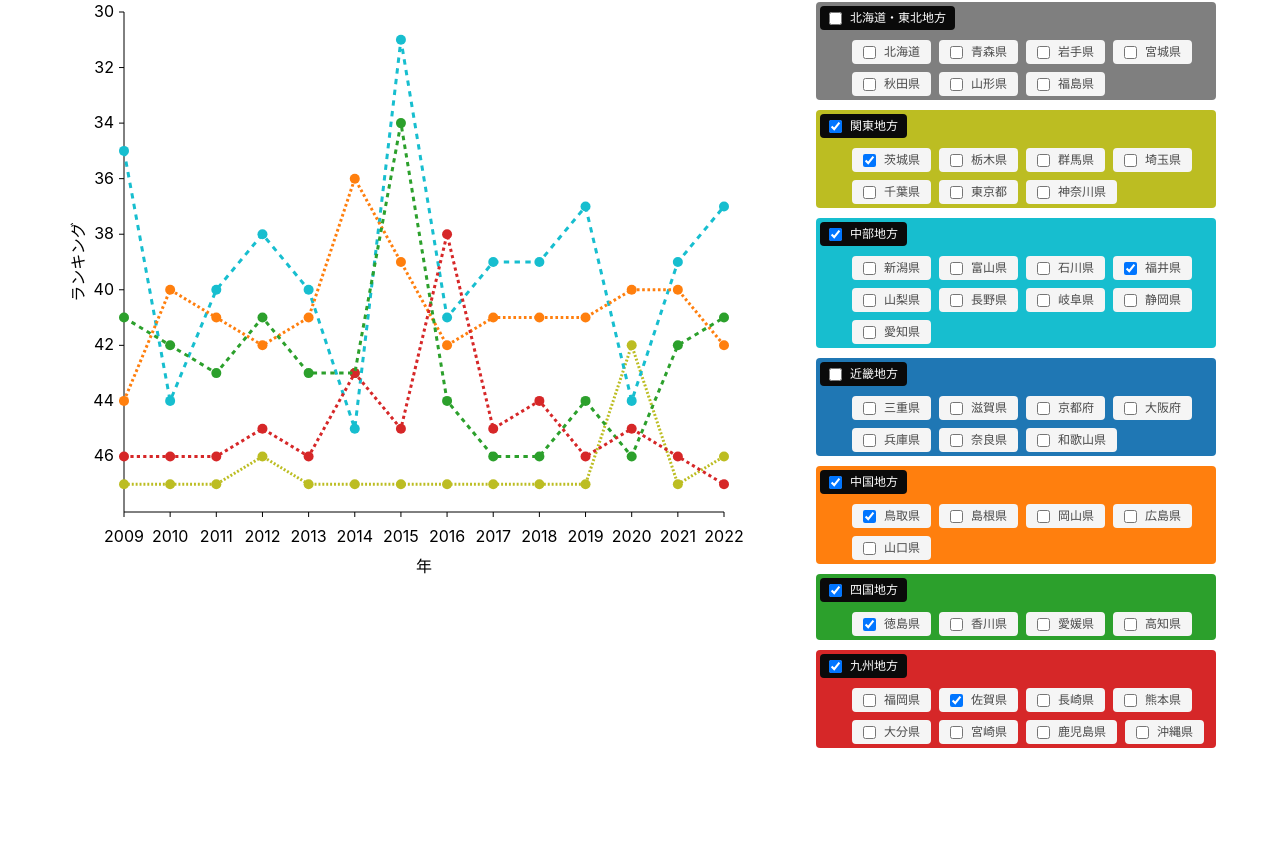
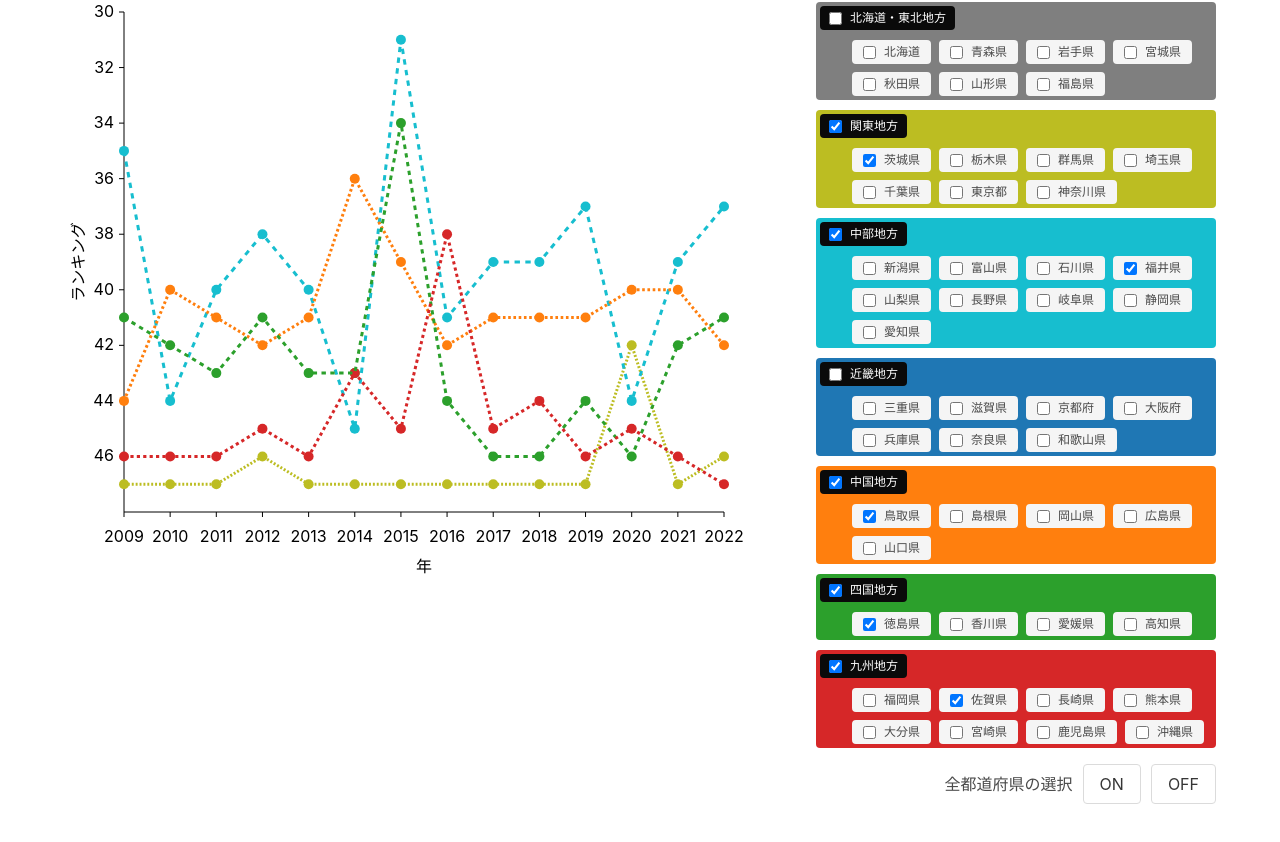
Before and after one commit to aramackie/most-attractive-prefectures, a React (Vite) app: page / in a window 1280 px wide. Shown: the part 194-1036 px from the top of the page. Before the commit the page ends 1000 px from the top, so only its background shows below. Built offline with nearby package versions, Linux system fonts and the light colour scheme.

Commit message:
都道府県選択ボタンのホバー判定の修正、全選択／全解除ボタンの実装

```diff
--- a/src/App.jsx
+++ b/src/App.jsx
@@ -46,7 +46,7 @@ const BumpChart = ({ prefecturesData, hoveredPrefs, setHoveredPrefs, labels, mar
   });
 
   return (
-    <svg width={width} height={height} style={{userSelect: "none"}}>
+    <svg width={width} height={height} style={{ userSelect: "none" }}>
       <g transform={`translate(${margin},${10})`}>
         <g transform={`translate(0,${contentHeight})`}>
           <line x0='0' y0='0' x1={contentWidth} y1='0' stroke='black' />
@@ -142,7 +142,7 @@ const BumpChart = ({ prefecturesData, hoveredPrefs, setHoveredPrefs, labels, mar
                   strokeWidth={hoveredPrefs[prefecture] ? "8px" : "3px"}
                   fill="none"
                   style={{ transitionDuration: '1s' }}
-                  strokeDasharray={prefSds[prefecture]*1.5}
+                  strokeDasharray={prefSds[prefecture] * 1.5}
                   onMouseEnter={() => {
                     setHoveredPrefs({ ...hoveredPrefs, [prefecture]: true });
                   }}
@@ -162,6 +162,30 @@ const BumpChart = ({ prefecturesData, hoveredPrefs, setHoveredPrefs, labels, mar
   );
 };
 
+const BulkSelecter = ({ prefecturesData, setPrefecturesData }) => {
+  const handleBulkSelected = (isSelected) => {
+    setPrefecturesData(prefecturesData.map((region) => {
+      return {
+        region: region.region,
+        prefectures: region.prefectures.map((prefecture) => {
+          return {
+            prefecture: prefecture.prefecture,
+            isSelected: isSelected
+          }
+        })
+      }
+    }));
+  };
+
+  return (
+    <div className="tags" style={{justifyContent: "flex-end"}}>
+      全都道府県の選択
+      <button type="button" className="button" style={{marginLeft: "10px"}} onClick={() => handleBulkSelected(true)}>ON</button>
+      <button type="button" className="button" style={{marginLeft: "10px"}} onClick={() => handleBulkSelected(false)}>OFF</button>
+    </div>
+  );
+};
+
 const Selecter = ({ prefecturesData, setPrefecturesData, hoveredPrefs, setHoveredPrefs, color }) => {
   return (
     <ul style={{ marginTop: "0" }}>
@@ -169,7 +193,7 @@ const Selecter = ({ prefecturesData, setPrefecturesData, hoveredPrefs, setHovere
         prefecturesData.map((item, i) => {
           return (
             <div key={i} style={{ backgroundColor: color(item.region), borderRadius: "4px" }}>
-              <label className="checkbox" key={i} style={{userSelect: "none"}}>
+              <label className="checkbox" key={i} style={{ userSelect: "none" }}>
                 <span className="tag is-black" style={{ margin: "4px" }}>
                   <input
                     type="checkbox"
@@ -219,9 +243,11 @@ const PrefectureSelecter = ({ prefecturesData, setPrefecturesData, regionId, hov
                 setHoveredPrefs({ ...hoveredPrefs, [item.prefecture]: true });
               }}
               onMouseLeave={() => {
-                setHoveredPrefs({ ...hoveredPrefs, [item.prefecture]: false });
+                setHoveredPrefs(prefecturesData.map((region) => {
+                  return region.prefectures.map((prefecture) => [prefecture.prefecture, false])
+                }).flat());
               }}
-              style={{ padding: "4px", userSelect: "none"}}
+              style={{ margin: "4px", userSelect: "none" }}
             >
               <span
                 className="tag"
@@ -277,32 +303,33 @@ const App = () => {
     Data.children.forEach((item, i) => {
       item["id"] = i
     });
-    const regions = new Set(Data.children.map((item) => item.region));
-    const regions2 = Array.from(regions).map((region) => ({ region: region, prefectures: [] }));
-    const regionNums = new Map(Array.from(regions).map((item, idx) => [item, idx]));
+    const regions = Array.from(new Set(Data.children.map((item) => item.region)));
+
+    const preformattedData = regions.map((region) => ({ region: region, prefectures: [] }));
+    const regionNums = new Map(regions.map((item, idx) => [item, idx]));
     const prefectures = new Map(Data.children.map((item) => [item.prefecture, item.region]));
     const prefectureNums = new Map();
     Array.from(prefectures.entries()).forEach((item) => {
-      regions2[regionNums.get(item[1])].prefectures.push(
+      preformattedData[regionNums.get(item[1])].prefectures.push(
         {
           prefecture: item[0],
           isSelected: defaultSelectedPrefs.includes(item[0])
         }
       );
-      prefectureNums.set(item[0], regions2[regionNums.get(item[1])].prefectures.length - 1);
+      prefectureNums.set(item[0], preformattedData[regionNums.get(item[1])].prefectures.length - 1);
     });
-    setPrefecturesData(regions2);
+    setPrefecturesData(preformattedData);
+
     Data.children.forEach((item) => {
       item["regionId"] = regionNums.get(item.region);
       item["prefectureId"] = prefectureNums.get(item.prefecture);
     });
     setHoveredPrefs(Object.fromEntries(
-      prefecturesData.map((region) => {
+      preformattedData.map((region) => {
         return region.prefectures.map((prefecture) => [prefecture.prefecture, false])
       }).flat()
     ));
   }, []);
-
 
   const color = d3.scaleOrdinal(d3.schemeCategory10);
   prefecturesData.forEach((region) => color(region));
@@ -344,6 +371,10 @@ const App = () => {
                   setHoveredPrefs={setHoveredPrefs}
                   color={color}
                 />
+                <BulkSelecter
+                  prefecturesData={prefecturesData}
+                  setPrefecturesData={setPrefecturesData}
+                />
               </div>
             </div>
           </div>
@@ -355,7 +386,7 @@ const App = () => {
 
 const standardDeviation = (data) => {
   const average = (data) => {
-    var sum = 0;
+    let sum = 0;
     for (let i = 0; i < data.length; i++) {
       sum = sum + data[i];
     }
@@ -363,15 +394,15 @@ const standardDeviation = (data) => {
   }
 
   const variance = (data) => {
-    var ave = average(data);
-    var varia = 0;
+    let ave = average(data);
+    let varia = 0;
     for (let i = 0; i < data.length; i++) {
       varia = varia + Math.pow(data[i] - ave, 2);
     }
     return (varia / data.length);
   }
 
-  var varia = variance(data);
+  let varia = variance(data);
   return Math.sqrt(varia);
 }
 
```
